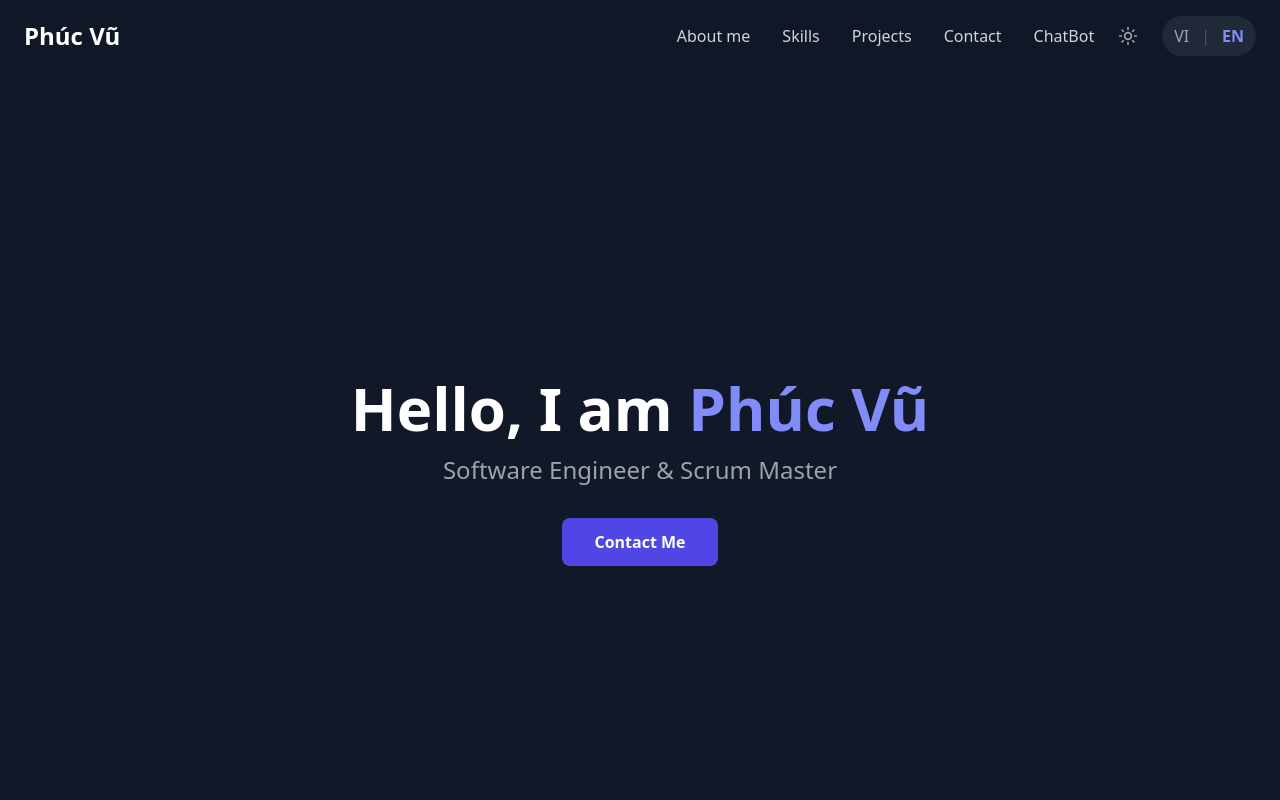
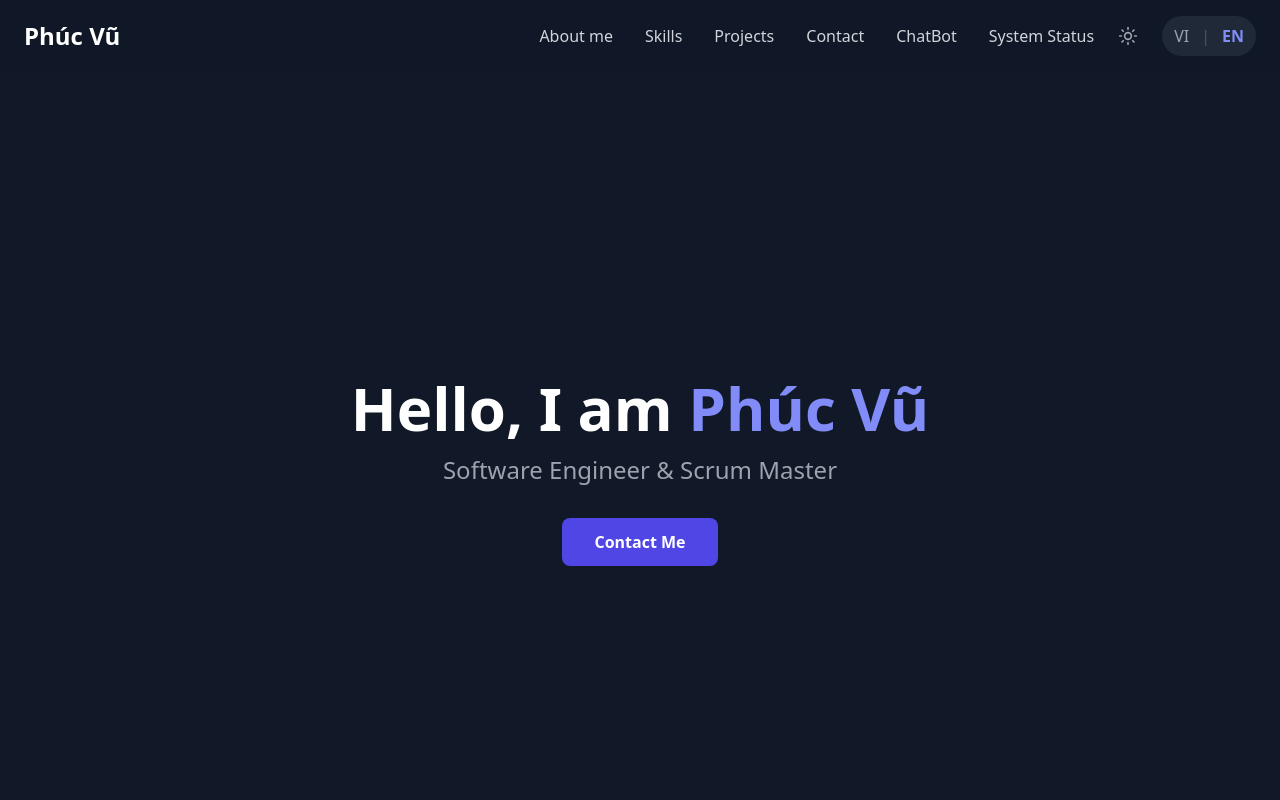
Before and after one commit to vdbphuc/react-portfolio, a React (Vite) app: page / in a window 1280 px wide. Shown: the top 800 px of the page. Built offline with nearby package versions, Linux system fonts and the light colour scheme.

Commit message:
Add monitor system to our web

```diff
--- a/src/App.jsx
+++ b/src/App.jsx
@@ -4,7 +4,10 @@ import { motion } from 'framer-motion';
 import { BrowserRouter as Router, Routes, Route, Link, useLocation, useNavigate } from 'react-router-dom';
 import ChatBot from './ChatBot';
 
-// --- DATA ---
+// 👇 1. IMPORT COMPONENT DASHBOARD
+import StatusDashboard from '../uptime-monitor/frontend-component/StatusDashboard.jsx';
+
+// --- DATA (Giữ nguyên data của bạn) ---
 const portfolioData = {
   name: "Phúc Vũ",
   title: {
@@ -20,7 +23,8 @@ const portfolioData = {
     skills: { en: "Skills", vi: "Kỹ năng" },
     projects: { en: "Projects", vi: "Dự án" },
     contact: { en: "Contact", vi: "Liên hệ" },
-    chatbot: { en: "ChatBot", vi: "Trợ lý ảo" } // ADDED CHATBOT HERE
+    chatbot: { en: "ChatBot", vi: "Trợ lý ảo" },
+    monitor: { en: "System Status", vi: "Trạng thái hệ thống" }
   },
   heroButton: { en: "Contact Me", vi: "Liên Hệ Với Tôi" },
   contact: {
@@ -104,7 +108,7 @@ const portfolioData = {
         vi: "Một trợ lý ảo thông minh được tích hợp trực tiếp vào portfolio giúp khách truy cập điều hướng và tìm kiếm thông tin nhanh chóng. Được xây dựng bằng React với giao diện hiện đại, tương thích mọi thiết bị và hỗ trợ chế độ tối."
       },
       tags: ["React", "Tailwind CSS", "React Router", "Lucide React"],
-      link: "https://github.com/vdbphuc/chatbot-repo", // <--- THAY LINK REPO CỦA BẠN VÀO ĐÂY
+      link: "https://github.com/vdbphuc/chatbot-repo",
       image: "https://placehold.co/600x400/4f46e5/ffffff?text=AI+ChatBot",
       detailsButton: { en: "View Code", vi: "Xem Code" }
     }
@@ -149,7 +153,6 @@ const Nav = ({ theme, setTheme, language, setLanguage }) => {
     setIsOpen(false);
 
     if (targetId.startsWith('#')) {
-      // If on home page, scroll. If not, go home then scroll.
       if (location.pathname === '/') {
         const element = document.querySelector(targetId);
         if (element) element.scrollIntoView({ behavior: 'smooth' });
@@ -161,7 +164,6 @@ const Nav = ({ theme, setTheme, language, setLanguage }) => {
         }, 100);
       }
     } else {
-      // Navigate to route (e.g., /chatbot)
       navigate(targetId);
     }
   };
@@ -171,7 +173,8 @@ const Nav = ({ theme, setTheme, language, setLanguage }) => {
     { href: "#skills", label: portfolioData.navLinks.skills[language] },
     { href: "#projects", label: portfolioData.navLinks.projects[language] },
     { href: "#contact", label: portfolioData.navLinks.contact[language] },
-    { href: "/chatbot", label: portfolioData.navLinks.chatbot[language] }, // Route link
+    { href: "/chatbot", label: portfolioData.navLinks.chatbot[language] },
+    { href: "/monitor", label: portfolioData.navLinks.monitor[language] },
   ];
 
   return (
@@ -334,6 +337,19 @@ const HomePage = ({ language }) => {
   );
 };
 
+const MonitorPage = () => {
+  return (
+    <div className="container mx-auto px-6 py-20 min-h-screen">
+      <h1 className="text-3xl md:text-4xl font-bold text-center mb-10 text-slate-900 dark:text-white">
+        System Health Monitor 🚦
+      </h1>
+      <div className="max-w-4xl mx-auto">
+        <StatusDashboard />
+      </div>
+    </div>
+  );
+};
+
 // --- MAIN APP ---
 export default function App() {
   const [theme, setTheme] = useState(localStorage.getItem('theme') || 'dark');
@@ -357,8 +373,8 @@ export default function App() {
         <Routes>
           <Route path="/" element={<HomePage language={language} />} />
           <Route path="/chatbot" element={<ChatBot theme={theme} language={language} />} />
+          <Route path="/monitor" element={<MonitorPage />} />
         </Routes>
-
         <Footer language={language} />
       </div>
     </Router>
```
